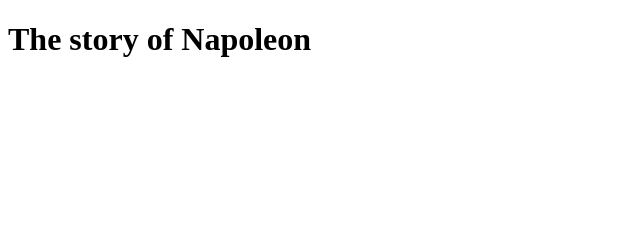
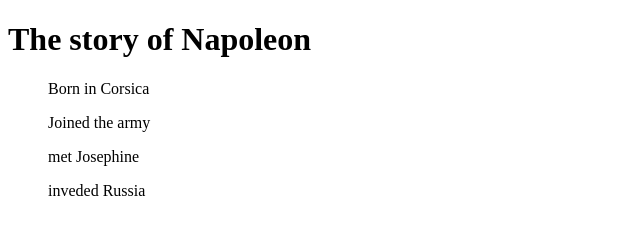
Before and after one commit to garethdavies2086/Project_1, a plain HTML site: page index.html in a window 1280 px wide. Shown: the whole page, without its empty margins (0-640 px from the left). Drawn offline with Linux system fonts and the light colour scheme.

Commit message:
additional

```diff
--- a/index.html
+++ b/index.html
@@ -1,13 +1,15 @@
 <!DOCTYPE html>
 <html lang="en">
-<head>
-    <meta charset="UTF-8">
-    <meta name="viewport" content="width=device-width, initial-scale=1.0">
+  <head>
+    <meta charset="UTF-8" />
+    <meta name="viewport" content="width=device-width, initial-scale=1.0" />
     <title>Napoleon</title>
-</head>
-<body>
-
-    <h1> The story of Napoleon</h1>
-
-</body>
+  </head>
+  <body>
+    <h1>The story of Napoleon</h1>
+    <ol> Born in Corsica</ol>
+    <ol> Joined the army </ol>
+    <ol> met Josephine </ol>
+    <ol> inveded Russia </ol>
+  </body>
 </html>
```
Also changed, not shown: page2.html (added, +11 -0 lines), 1 other file.
